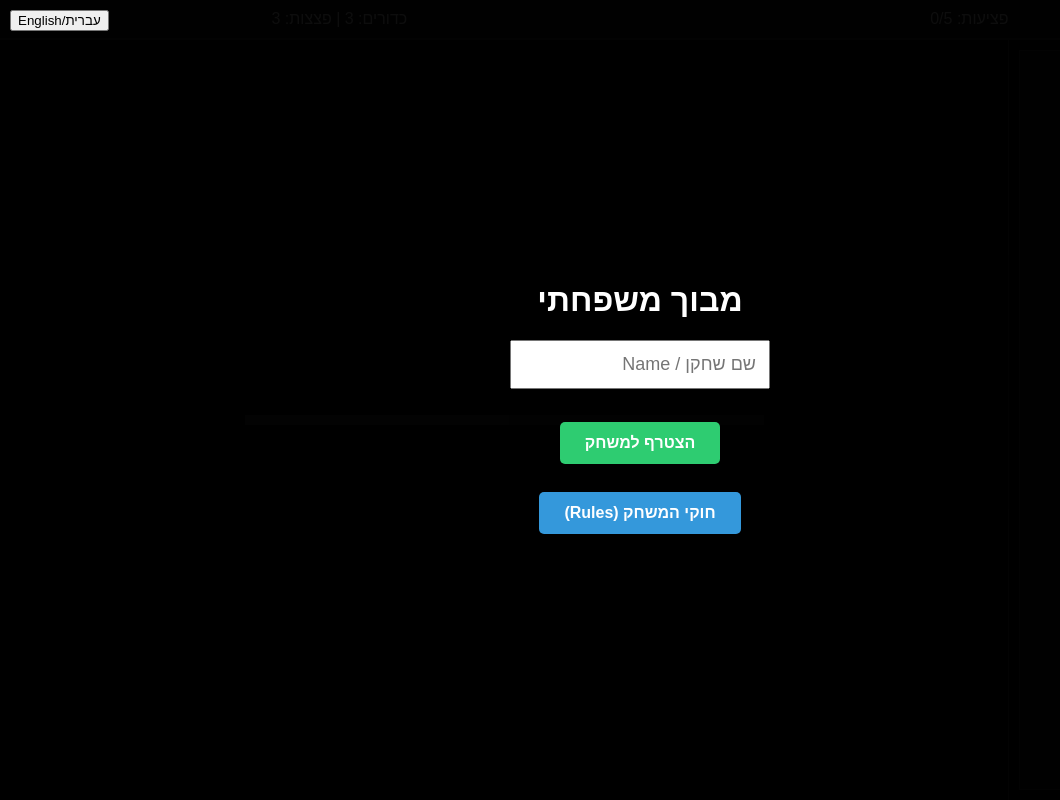
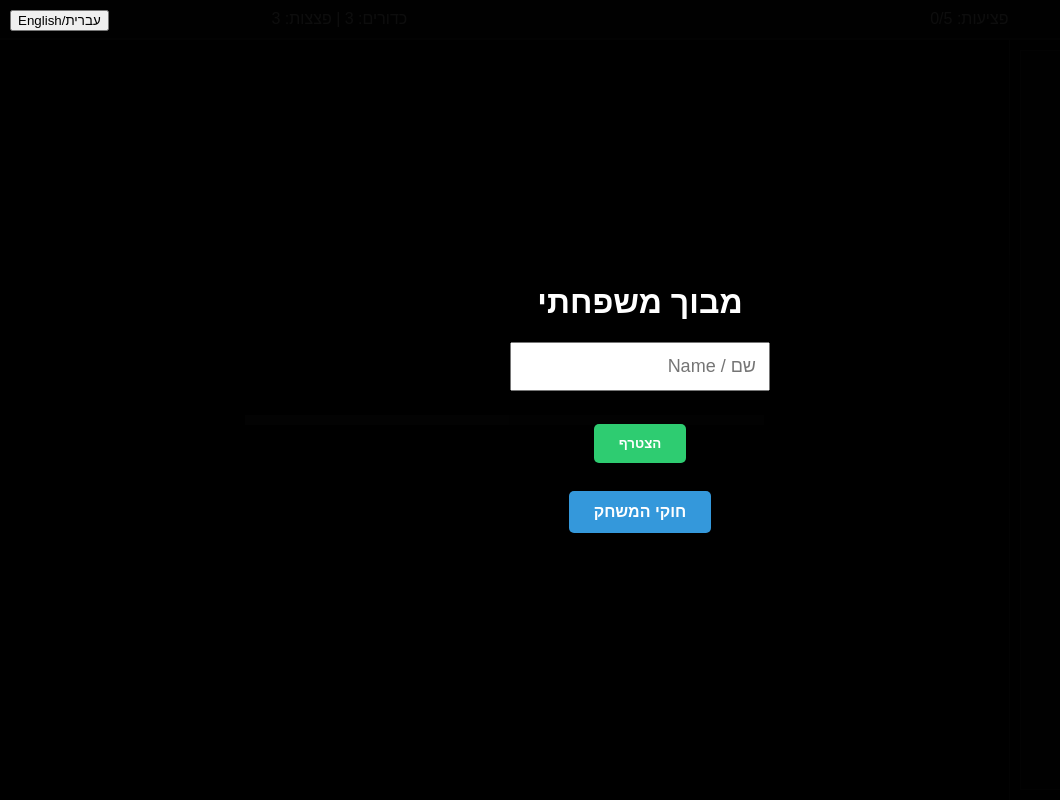
Before and after one commit to randomterner/my-maze-game, a Flask app: page / in a window 1280 px wide. Shown: the whole page, without its empty margins (0-1060 px from the left). Run offline with Flask 3, Linux system fonts and the light colour scheme; some libraries are stand-ins or nearby versions.

Commit message:
Update index.html

```diff
--- a/templates/index.html
+++ b/templates/index.html
@@ -13,96 +13,64 @@
         .wall-left { box-shadow: inset 5px 0 0 0 #ff4d4d; }
         #log-box { flex-grow: 1; overflow-y: auto; background: #0a0a0a; padding: 10px; font-size: 13px; border: 1px solid #333; }
         .p-dot { width: 16px; height: 16px; background: cyan; border-radius: 50%; margin: 17px auto; border: 2px solid white; box-shadow: 0 0 10px cyan; }
-        .btn { padding: 12px 25px; cursor: pointer; border: none; color: white; border-radius: 5px; font-weight: bold; margin: 5px; text-decoration: none; display: inline-block; font-size: 16px; }
+        .btn { padding: 12px 25px; cursor: pointer; border: none; color: white; border-radius: 5px; font-weight: bold; margin: 5px; text-decoration: none; display: inline-block; }
     </style>
 </head>
 <body>
     <button style="position:absolute; top:10px; left:10px; z-index:110;" onclick="toggleLang()">עברית/English</button>
-
     <div id="welcome-overlay">
         <h1 id="t-welcome">מבוך משפחתי</h1>
-        <input type="text" id="name-input" placeholder="שם שחקן / Name" style="padding: 12px; font-size: 18px; margin-bottom: 10px;"><br>
-        <button class="btn" style="background:#2ecc71;" id="t-start" onclick="joinGame()">הצטרף למשחק</button><br>
-        <a href="https://docs.google.com/document/d/1V2dLYzytEPp-pj8lYusuTic1JNMxjCUr5TD_5PVWVbE/edit" target="_blank" class="btn" style="background:#3498db;" id="t-rules">חוקי המשחק (Rules)</a>
+        <input type="text" id="name-input" placeholder="שם / Name" style="padding: 12px; font-size: 18px; margin-bottom: 10px;"><br>
+        <button class="btn" style="background:#2ecc71;" id="t-start" onclick="joinGame()">הצטרף</button><br>
+        <a href="https://docs.google.com/document/d/1V2dLYzytEPp-pj8lYusuTic1JNMxjCUr5TD_5PVWVbE/edit" target="_blank" class="btn" style="background:#3498db;" id="t-rules">חוקי המשחק</a>
     </div>
-
     <div id="status" style="display:flex; justify-content: space-around; padding: 10px; background: #111; border-bottom: 2px solid #333;">
         <div><span id="t-inj">פציעות</span>: <span id="inj">0</span>/5</div>
         <div><span id="t-bul">כדורים</span>: <span id="bul">3</span> | <span id="t-bom">פצצות</span>: <span id="bom">3</span></div>
         <div id="vision-on" style="color:yellow; display:none;">🔦</div>
     </div>
-
     <div style="display: flex; flex-grow: 1;">
-        <div id="sidebar" style="width: 250px; display: flex; flex-direction: column; padding: 10px; border-left: 1px solid #333; border-right: 1px solid #333;">
+        <div id="sidebar" style="width: 250px; display: flex; flex-direction: column; padding: 10px; border-left: 1px solid #333;">
             <div id="log-box"></div>
         </div>
-        <div style="flex-grow: 1; display: flex; align-items: center; justify-content: center;">
-            <div id="board"></div>
-        </div>
+        <div style="flex-grow: 1; display: flex; align-items: center; justify-content: center;"><div id="board"></div></div>
     </div>
-
     <script>
-        const socket = io();
-        let lang = 'he';
+        const socket = io(); let lang = 'he';
         const trans = {
-            he: { welcome: "מבוך משפחתי", start: "הצטרף", rules: "חוקים", inj: "פציעות", bul: "כדורים", bom: "פצצות", pickup: "מצא: ", river_sweep: "נסחף בנהר!", river_raft: "נסחף אך מוגן ע\"י רפסודה", devil: "פגש את השטן!" },
-            en: { welcome: "Family Maze", start: "Join", rules: "Rules", inj: "Injuries", bul: "Bullets", bom: "Bombs", pickup: "Found: ", river_sweep: "Swept by river!", river_raft: "Drifted but safe (Raft)", devil: "Met the Devil!" }
+            he: { welcome: "מבוך משפחתי", start: "הצטרף", rules: "חוקים", inj: "פציעות", bul: "כדורים", bom: "פצצות", pickup: "מצא: ", river_sweep: "נסחף בנהר!", river_raft: "נסחף אך מוגן ע\"י רפסודה", devil: "פגש את השטן!", armory: "מילא ציוד בנשקייה!", monster: "פגש מפלצת!" },
+            en: { welcome: "Family Maze", start: "Join", rules: "Rules", inj: "Injuries", bul: "Bullets", bom: "Bombs", pickup: "Found: ", river_sweep: "Swept by river!", river_raft: "Drifted but safe (Raft)", devil: "Met the Devil!", armory: "Restocked at Armory!", monster: "Met a monster!" }
         };
-
         function toggleLang() {
-            lang = (lang === 'he' ? 'en' : 'he');
-            document.getElementById('html-tag').dir = (lang === 'he' ? 'rtl' : 'ltr');
-            document.getElementById('t-welcome').innerText = trans[lang].welcome;
-            document.getElementById('t-start').innerText = trans[lang].start;
-            document.getElementById('t-rules').innerText = trans[lang].rules;
-            document.getElementById('t-inj').innerText = trans[lang].inj;
-            document.getElementById('t-bul').innerText = trans[lang].bul;
-            document.getElementById('t-bom').innerText = trans[lang].bom;
+            lang = (lang === 'he' ? 'en' : 'he'); document.getElementById('html-tag').dir = (lang === 'he' ? 'rtl' : 'ltr');
+            ['t-welcome','t-start','t-rules','t-inj','t-bul','t-bom'].forEach(id => document.getElementById(id).innerText = trans[lang][id.replace('t-','')]);
         }
-
-        function joinGame() {
-            const name = document.getElementById('name-input').value || "Explorer";
-            socket.emit('join', { name, is_man: false });
-            document.getElementById('welcome-overlay').style.display = 'none';
-        }
-
+        function joinGame() { socket.emit('join', { name: document.getElementById('name-input').value || "Explorer", is_man: false }); document.getElementById('welcome-overlay').style.display = 'none'; }
         socket.on('sync', d => {
             const my = d.players.find(p => p.id === socket.id); if(!my) return;
-            document.getElementById('inj').innerText = my.injuries;
-            document.getElementById('bul').innerText = my.bul;
-            document.getElementById('bom').innerText = my.bom;
+            document.getElementById('inj').innerText = my.injuries; document.getElementById('bul').innerText = my.bul; document.getElementById('bom').innerText = my.bom;
             const hasVision = my.items.includes('flashlight') && my.items.includes('batteries');
             document.getElementById('vision-on').style.display = hasVision ? 'block' : 'none';
-
             document.getElementById('log-box').innerHTML = d.logs.map(l => {
-                let msg = l.key ? (trans[lang][l.key] || l.key) : "";
-                return `<div><b>${l.n}</b> ${msg} ${l.e ? trans[lang].pickup + l.e : ""}</div>`;
+                let key = l.key.replace('LOG_','').toLowerCase();
+                return `<div><b>${l.n}</b> ${trans[lang][key] || l.key} ${l.e ? trans[lang].pickup + l.e : ""}</div>`;
             }).join('');
-
             const b = document.getElementById('board'); b.innerHTML = '';
             for(let y=0; y<10; y++) for(let x=0; x<10; x++) {
                 const td = d.maze[y][x]; const cell = document.createElement('div');
                 const isKnown = hasVision || my.known_tiles.some(t => t[0] === x && t[1] === y);
                 cell.className = 'cell' + (isKnown ? ' revealed' : '');
                 if(isKnown) {
-                    if(td.walls.top) cell.classList.add('wall-top');
-                    if(td.walls.left) cell.classList.add('wall-left');
+                    if(td.walls.top) cell.classList.add('wall-top'); if(td.walls.left) cell.classList.add('wall-left');
                     if(td.tile !== "empty") cell.style.backgroundImage = `url('/static/${td.tile}.png')`;
                 }
-                if(my.x === x && my.y === y) {
-                    const dot = document.createElement('div'); dot.className = 'p-dot'; cell.appendChild(dot);
-                }
-                if(d.phase === 2 && !my.has_spawned) {
-                    cell.style.cursor = 'pointer';
-                    cell.onclick = () => socket.emit('set_spawn', {x, y});
-                }
+                if(my.x === x && my.y === y) { const dot = document.createElement('div'); dot.className = 'p-dot'; cell.appendChild(dot); }
+                if(d.phase === 2 && !my.has_spawned) cell.onclick = () => socket.emit('set_spawn', {x, y});
                 b.appendChild(cell);
             }
         });
-
-        // תיקון החיצים: בגלל ה-RTL (ימין הופך לשמאל ולהפך)
         window.addEventListener('keydown', e => {
-            const k = {ArrowUp:[0,-1], ArrowDown:[0,1], ArrowLeft:[1,0], ArrowRight:[-1,0]};
+            const k = {ArrowUp:[0,-1], ArrowDown:[0,1], ArrowLeft:[-1,0], ArrowRight:[1,0]};
             if(k[e.key]) socket.emit('move', {dx: k[e.key][0], dy: k[e.key][1]});
         });
     </script>
```
